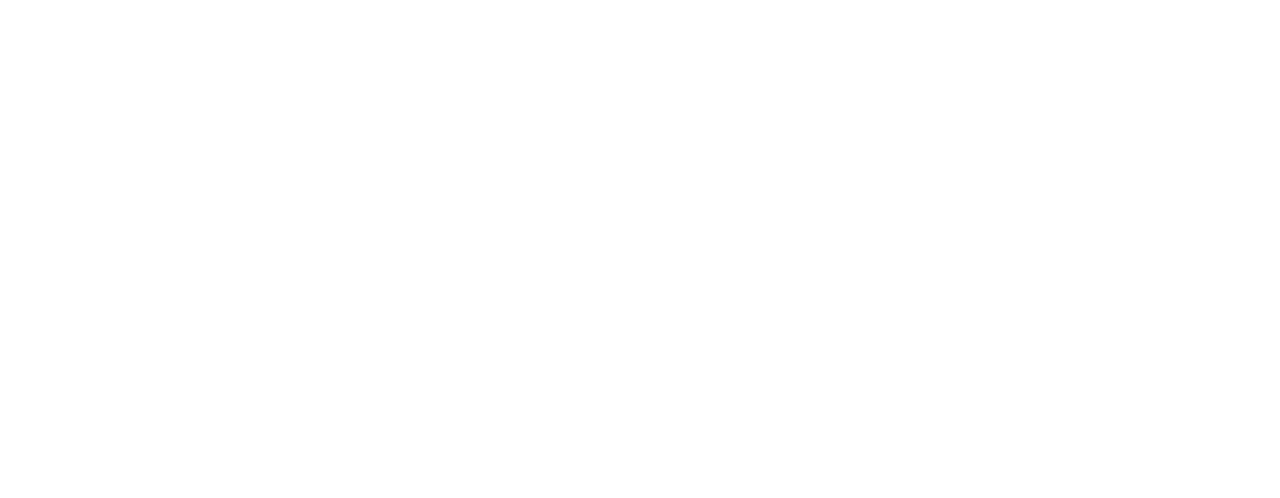
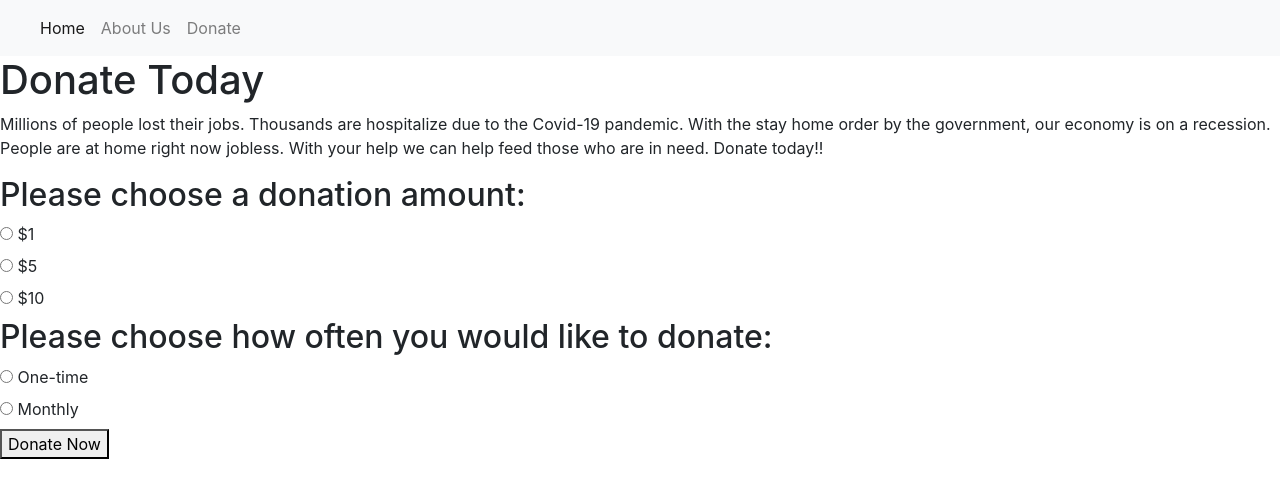
Before and after one commit to GabrielKhalfin/Assignment-1, a plain HTML site: page Donate.html in a window 1280 px wide. Drawn offline with nearby package versions, Linux system fonts and the light colour scheme.

Commit message:
Second commit with edits to html files

```diff
--- a/Donate.html
+++ b/Donate.html
@@ -0,0 +1,53 @@
+<!DOCTYPE html>
+<html>
+<head>
+<title>Page Title</title>
+
+<link rel="stylesheet" href="https://stackpath.bootstrapcdn.com/bootstrap/4.5.0/css/bootstrap.min.css" integrity="sha384-9aIt2nRpC12Uk9gS9baDl411NQApFmC26EwAOH8WgZl5MYYxFfc+NcPb1dKGj7Sk" crossorigin="anonymous">
+
+</head>
+
+<body>
+
+  <nav class="navbar navbar-expand-lg navbar-light bg-light">
+    <a class="navbar-brand" href="#"></a>
+    <button class="navbar-toggler" type="button" data-toggle="collapse" data-target="#navbarSupportedContent" aria-controls="navbarSupportedContent" aria-expanded="false" aria-label="Toggle navigation">
+      <span class="navbar-toggler-icon"></span>
+    </button>
+    <div class="collapse navbar-collapse" id="navbarSupportedContent">
+      <ul class="navbar-nav mr-auto">
+        <li class="nav-item active">
+          <a class="nav-link" href="index.html">Home </a>
+        </li>
+        <li class="nav-item">
+          <a class="nav-link" href="AboutUs.html">About Us</a>
+        </li>
+        <li class="nav-item">
+          <a class="nav-link" href="Donate.html">Donate<span class="sr-only">(current)</span></a>
+        </li>
+      </ul>
+    </div>
+</nav>
+
+
+<h1>Donate Today</h1>
+<p>Millions of people lost their jobs. Thousands are hospitalize due to the Covid-19 pandemic. With the stay home order by the government, our economy is on a recession. People are at home right now jobless. With your help we can help feed those who are in need. Donate today!!  </p>
+
+<h2>Please choose a donation amount:</h2>
+<input type="radio" id="choice1" value="$1">
+  <label for="choice1">$1</label><br>
+<input type="radio" id="choice2" value="$5">
+  <label for="choice2">$5</label><br>
+<input type="radio" id="choice3" value="$10">
+  <label for="choice3">$10</label><br>
+
+<h2>Please choose how often you would like to donate:</h2>
+<input type="radio" id="choice4" value="one-time">
+  <label for="choice1">One-time</label><br>
+<input type="radio" id="choice5" value="monthly">
+  <label for="choice2">Monthly</label><br>
+
+<button class="button button1">Donate Now</button>
+
+</body>
+</html>
--- a/style.css
+++ b/style.css
@@ -0,0 +1,26 @@
+.jumbotron{
+    height:85vh;
+    background:url(../img/food.jpg);
+    background-size: cover;
+}
+
+.resize{
+    width: 100%;
+}
+
+.button {
+    border: none;
+    color: white;
+    padding: 16px 34px;
+    text-align: center;
+    text-decoration: red;
+    display: inline-block;
+    font-size: 25px;
+    margin: 8px 4px;
+    cursor: pointer;
+}
+
+  .button1 {
+    background-color: #4CAF50;
+
+}
```
Also changed, not shown: index.html (+76 -8 lines), img/donate.jpg (added), img/team.jpg (added).
